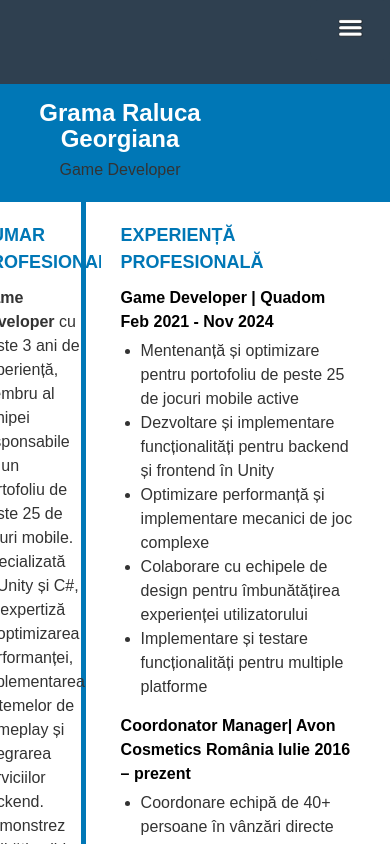
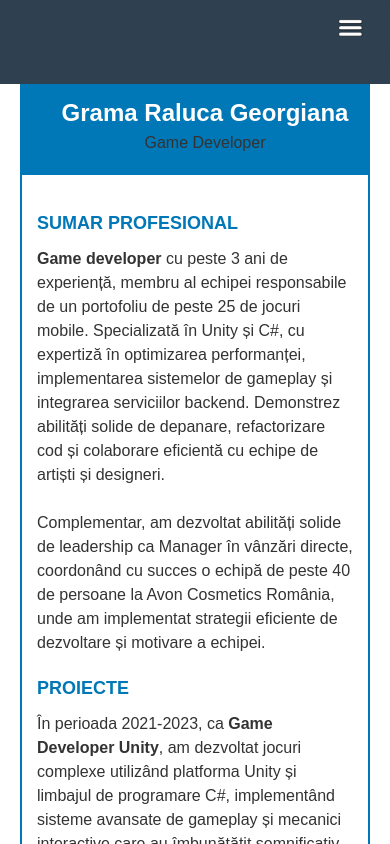
Before and after one commit to ralucatritean/mywork, a React (Vite) app: page /mywork/myCvPage in a window 390 px wide. Shown: the top 844 px of the page. Built offline with nearby package versions, Linux system fonts and the light colour scheme.

Commit message:
fixed mycv for mobile

```diff
--- a/src/css/MyCv.css
+++ b/src/css/MyCv.css
@@ -24,7 +24,6 @@ body {
     text-align: center;
     padding: 20px;
     width: 100vw;
-    padding-right: 170px;
 }
 
 .header h1 {
@@ -59,7 +58,6 @@ body {
     background-color: white;
     padding: 0px;
     padding-left: 20px;
-    width: 90%;
     padding-bottom: 30px;
 }
 
@@ -106,7 +104,6 @@ ul {
     padding: 10px 0;
     width: 100vw;
     background-color: #0077B6;
-    padding-right: 170px;
 }
 .footer p{
     color: white;
@@ -118,3 +115,42 @@ ul {
 .left-footer{
     text-align: left;
 }
+@media screen and (max-width: 520px) {
+    /* Remove black borders */
+    .contentPage {
+        border: none;
+        background-color: white;
+    }
+
+    body {
+        background-color: white;
+    }
+    .container {
+        grid-template-columns: 100%;
+    }
+
+    .small-container {
+        grid-template-columns: 100%;
+    }
+
+    .left-column {
+        border-right: none;
+        border-bottom: 5px solid #0077B6;
+    }
+
+    .header, .footer {
+        padding-right: 0;
+        width: 100%;
+    }
+
+    .left-column, .right-column {
+        width: 100%;
+        padding: 15px;
+    }
+
+    .center-footer {
+        width: 100%;
+        padding: 0 15px;
+    }
+
+}
```
